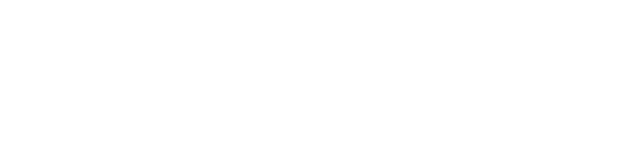
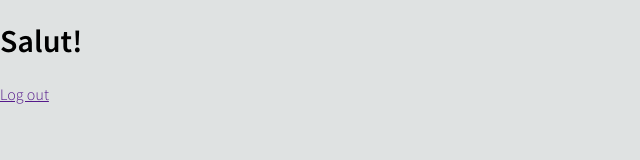
Before and after one commit to geelen/salut, a website: page index.html in a window 1280 px wide. Both pictures are taken after typing "Sample" into the empty fields and a click on the button "Salut!". Shown: the whole page, without its empty margins (0-640 px from the left). Drawn offline with nearby package versions, Linux system fonts and the light colour scheme; files that its build step writes are made by us from their sources.

Commit message:
added topcoat for styles

```diff
--- a/index.html
+++ b/index.html
@@ -2,6 +2,8 @@
 <html>
   <head>
     <title>Salut!</title>
+    <link rel="stylesheet" href="bower_components/topcoat/css/topcoat-desktop-light.css"/>
+    <link rel="stylesheet" href="styles.css"/>
   </head>
   <body ng-app="Salut" ng-controller="MainCtrl">
 
@@ -17,6 +19,10 @@
     </div>
 
     <div class="main" ng-if="User.loggedIn">
+      <header class="header">
+        <h1>Salut!</h1>
+        <a href class="header-logout">Log out</a>
+      </header>
       <section class="people" ng-controller="PeopleCtrl">
 
       </section>
--- a/package.json
+++ b/package.json
@@ -19,5 +19,10 @@
     "mdns": "~1.1.0",
     "q": "~0.9.7",
     "json-socket": "~0.1.2"
+  },
+  "devDependencies": {
+    "node-sass": "~0.6.7",
+    "autoprefixer": "~0.8.20131009",
+    "wach": "~0.9.2"
   }
 }
--- /dev/null
+++ b/styles/main.scss
@@ -0,0 +1,10 @@
+
+
+.main {
+  display: flex;
+  flex-direction: column;
+}
+
+.chat {
+  flex-grow: 1;
+}
```
Also changed, not shown: README.md.
